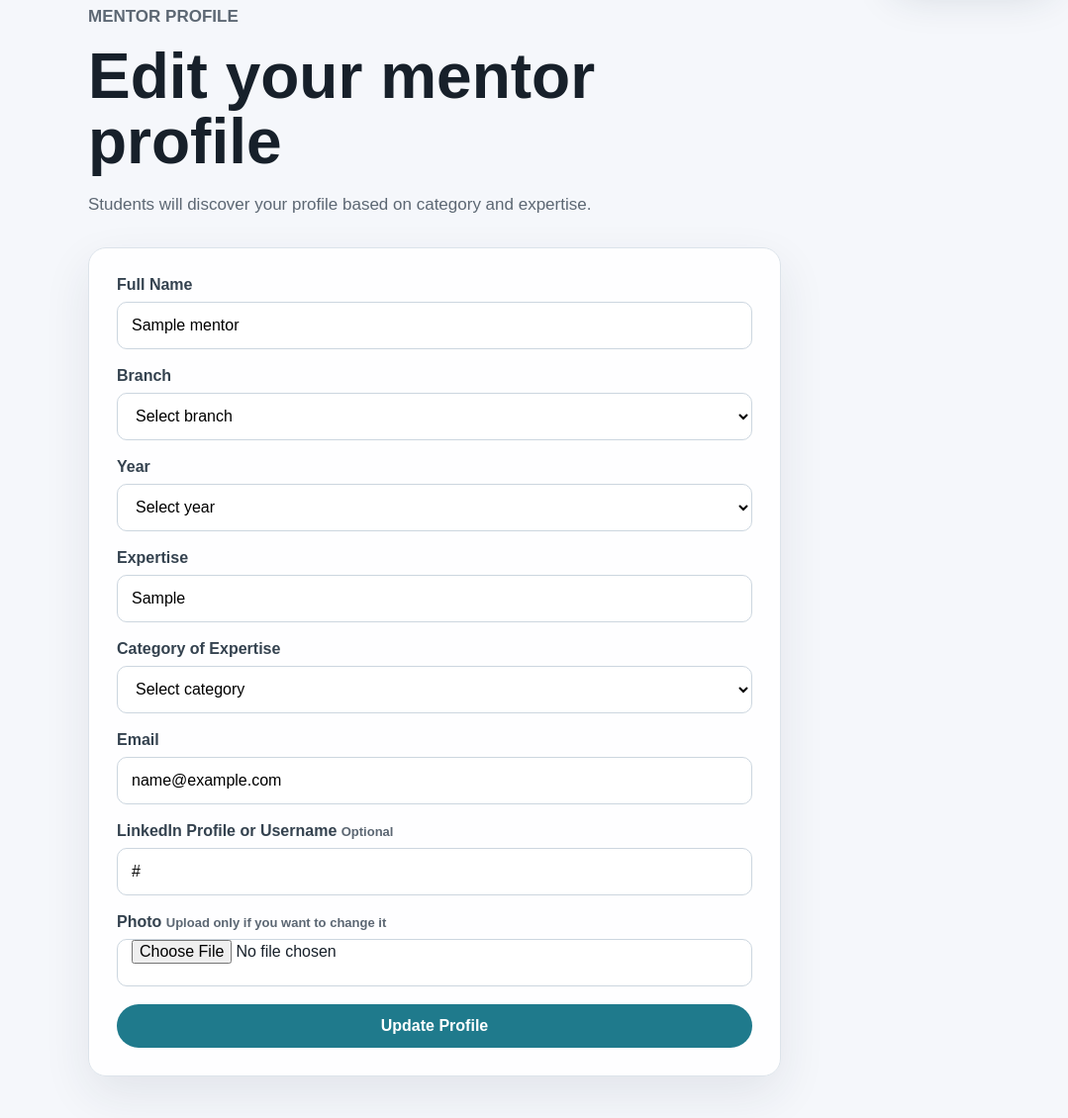
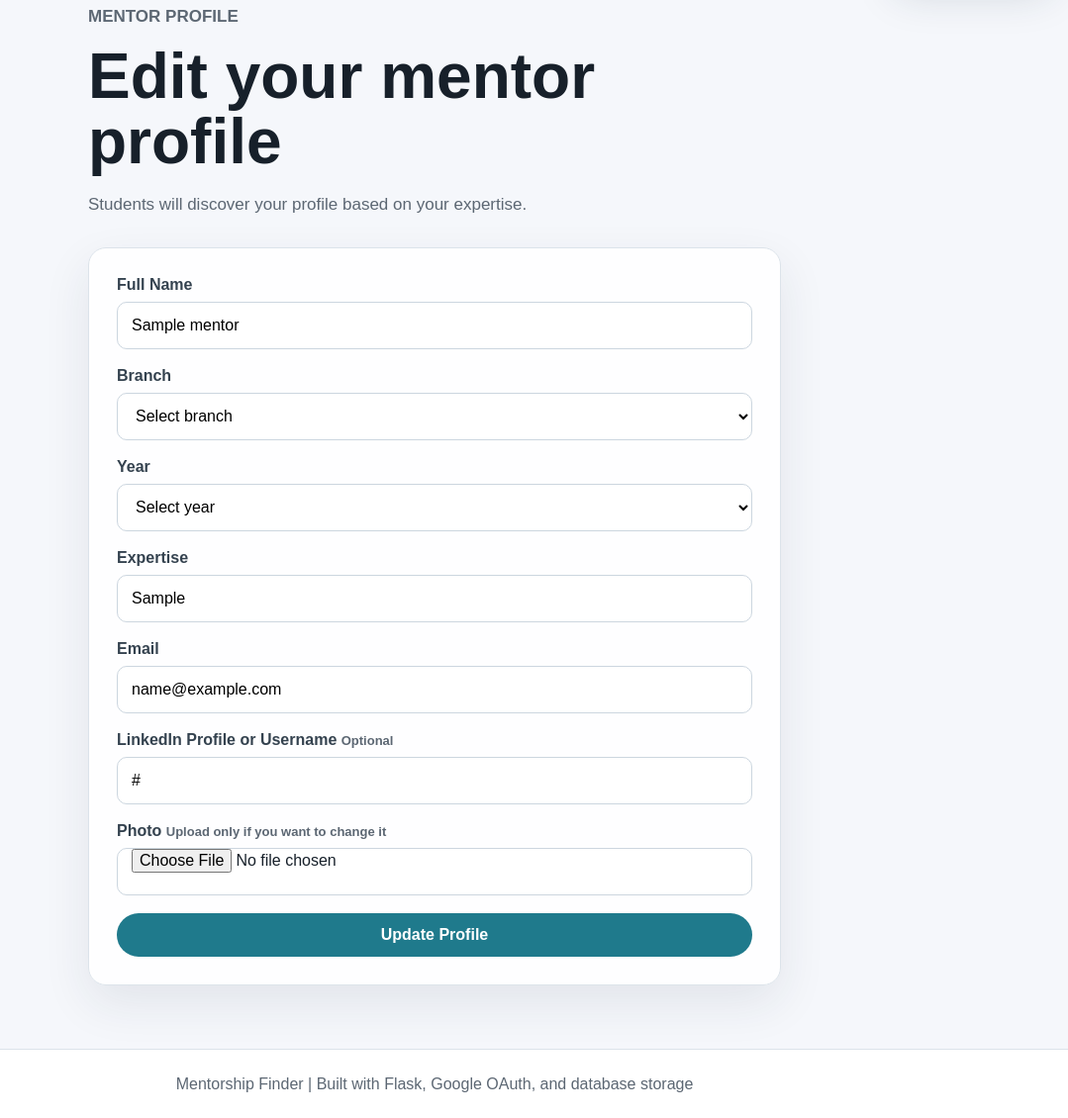
Before and after one commit to Ajinkyaxroadrockers/MentorshipFinderr, a Flask app: page /edit-profile in a window 1280 px wide. Shown: the part 158-1288 px from the top of the page at 99% size, without its empty margins (201-1280 px from the left). After the commit the page ends 1262 px from the top, so only its background shows below. Run offline with Flask 3, Linux system fonts and the light colour scheme; a user stored in the database is signed in; tables that the repository leaves empty hold one stand-in row (values such as "Sample post"); one stand-in notice (Sample message) is shown.

Commit message:
Remove mentor categories and improve search/avatar

```diff
--- a/routes/mentors.py
+++ b/routes/mentors.py
@@ -117,22 +117,21 @@ def api_mentors():
 
     query = Mentor.query
 
-    if category in CATEGORIES:
-        query = query.filter_by(category=category)
+    category = request.args.get("category", "")
 
     if search:
         pattern = f"%{search}%"
+
         query = query.filter(
-            or_(
-                Mentor.mentor_name.ilike(pattern),
-                Mentor.expertise.ilike(pattern),
-                Mentor.category.ilike(pattern),
-                Mentor.branch.ilike(pattern),
-                Mentor.year.ilike(pattern),
-                Mentor.email.ilike(pattern),
-                Mentor.linkedin.ilike(pattern),
-            )
+        or_(
+            Mentor.mentor_name.ilike(pattern),
+            Mentor.expertise.ilike(pattern),
+            Mentor.branch.ilike(pattern),
+            Mentor.year.ilike(pattern),
+            Mentor.email.ilike(pattern),
+            Mentor.linkedin.ilike(pattern),
         )
+    )
 
     mentors = query.order_by(Mentor.created_at.desc()).all()
     return jsonify([mentor.to_dict() for mentor in mentors])
@@ -159,7 +158,6 @@ def update_mentor_from_form(mentor):
     branch = request.form.get("branch", "").strip()
     year = request.form.get("year", "").strip()
     expertise = request.form.get("expertise", "").strip()
-    category = request.form.get("category", "").strip()
     email = request.form.get("email", "").strip()
     linkedin = request.form.get("linkedin", "").strip()
 
@@ -175,11 +173,11 @@ def update_mentor_from_form(mentor):
     if year not in YEARS:
         return "Please select a valid year."
 
-    if category not in CATEGORIES:
-        return "Please select a valid category."
-
     try:
-        photo_path = save_uploaded_photo(request.files.get("photo"), mentor.photo_path)
+        photo_path = save_uploaded_photo(
+            request.files.get("photo"),
+            mentor.photo_path
+        )
     except ValueError as error:
         return str(error)
 
@@ -187,7 +185,10 @@ def update_mentor_from_form(mentor):
     mentor.branch = branch
     mentor.year = year
     mentor.expertise = expertise
-    mentor.category = category
+
+    # Keep database safe without removing column
+    mentor.category = "General"
+
     mentor.email = email
     mentor.linkedin = linkedin
     mentor.photo_path = photo_path
--- a/templates/mentor_form.html
+++ b/templates/mentor_form.html
@@ -7,7 +7,7 @@
   <div class="section-heading">
     <p class="eyebrow">Mentor Profile</p>
     <h1>{% if mentor %}Edit your mentor profile{% else %}Become a mentor{% endif %}</h1>
-    <p>Students will discover your profile based on category and expertise.</p>
+    <p>Students will discover your profile based on your expertise.</p>
   </div>
 
   <form class="form-card" method="POST" enctype="multipart/form-data">
@@ -35,21 +35,26 @@
     </select>
 
     <label for="expertise">Expertise</label>
-    <input id="expertise" name="expertise" type="text" value="{{ mentor.expertise if mentor else '' }}" placeholder="Example: Python + AI, cricket, resume building" required>
-
-    <label for="category">Category of Expertise</label>
-    <select id="category" name="category" required>
-      <option value="">Select category</option>
-      {% for category in categories %}
-        <option value="{{ category }}" {% if mentor and mentor.category == category %}selected{% endif %}>{{ category }}</option>
-      {% endfor %}
-    </select>
+    <input
+      id="expertise"
+      name="expertise"
+      type="text"
+      value="{{ mentor.expertise if mentor else '' }}"
+      placeholder="Example: Python + AI, cricket, resume building"
+      required
+    >
 
     <label for="email">Email</label>
     <input id="email" name="email" type="email" value="{{ mentor.email if mentor else current_user.email }}" required>
 
     <label for="linkedin">LinkedIn Profile or Username <span>Optional</span></label>
-    <input id="linkedin" name="linkedin" type="text" value="{{ mentor.linkedin if mentor else '' }}" placeholder="https://linkedin.com/in/username">
+    <input
+      id="linkedin"
+      name="linkedin"
+      type="text"
+      value="{{ mentor.linkedin if mentor else '' }}"
+      placeholder="https://linkedin.com/in/username"
+    >
 
     <label for="photo">Photo {% if mentor %}<span>Upload only if you want to change it</span>{% endif %}</label>
     <input id="photo" name="photo" type="file" accept="image/png,image/jpeg,image/jpg,image/webp">
```
Also changed, not shown: static/js/mentors.js (+48 -21 lines), templates/profile.html (+33 -7 lines).
